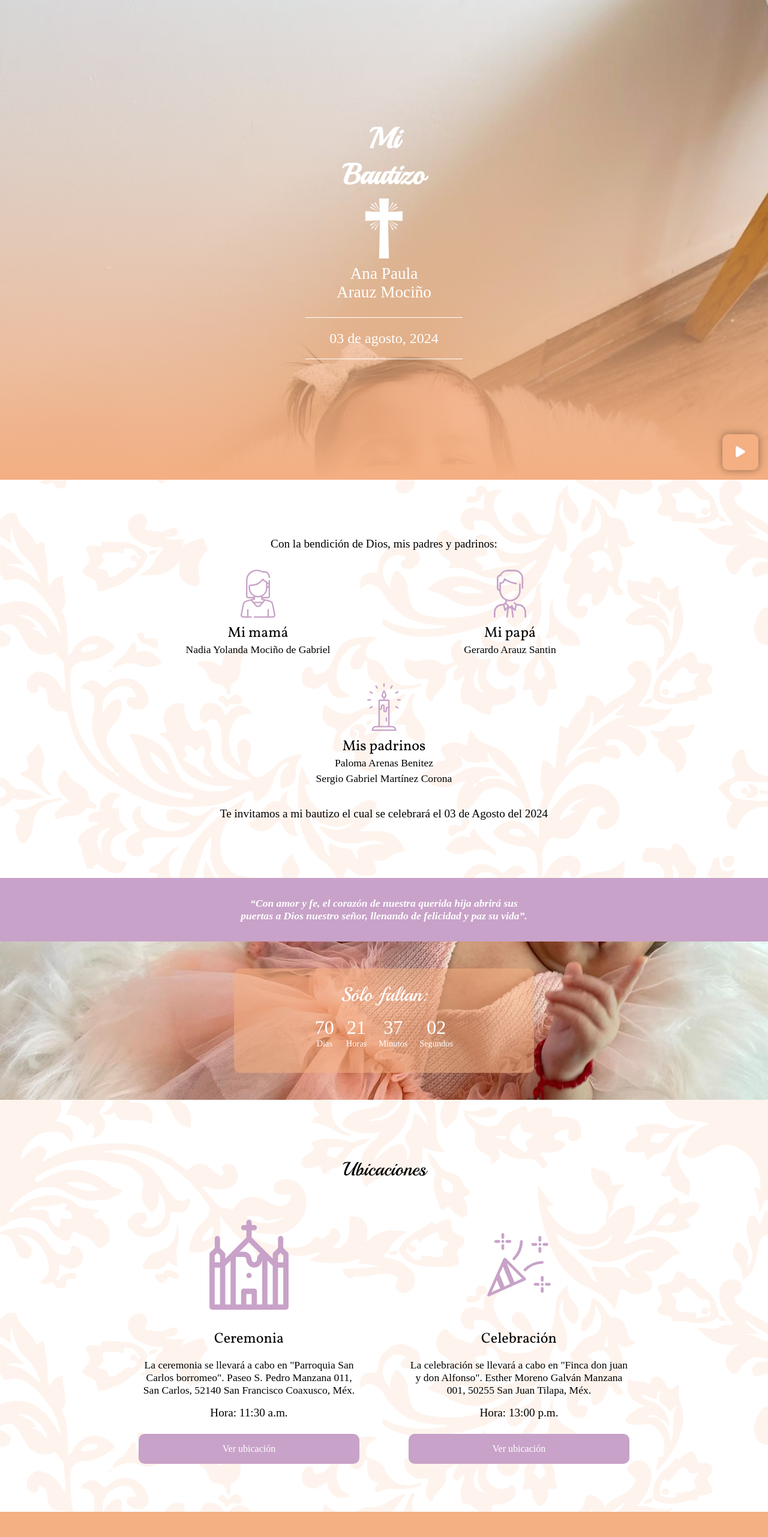
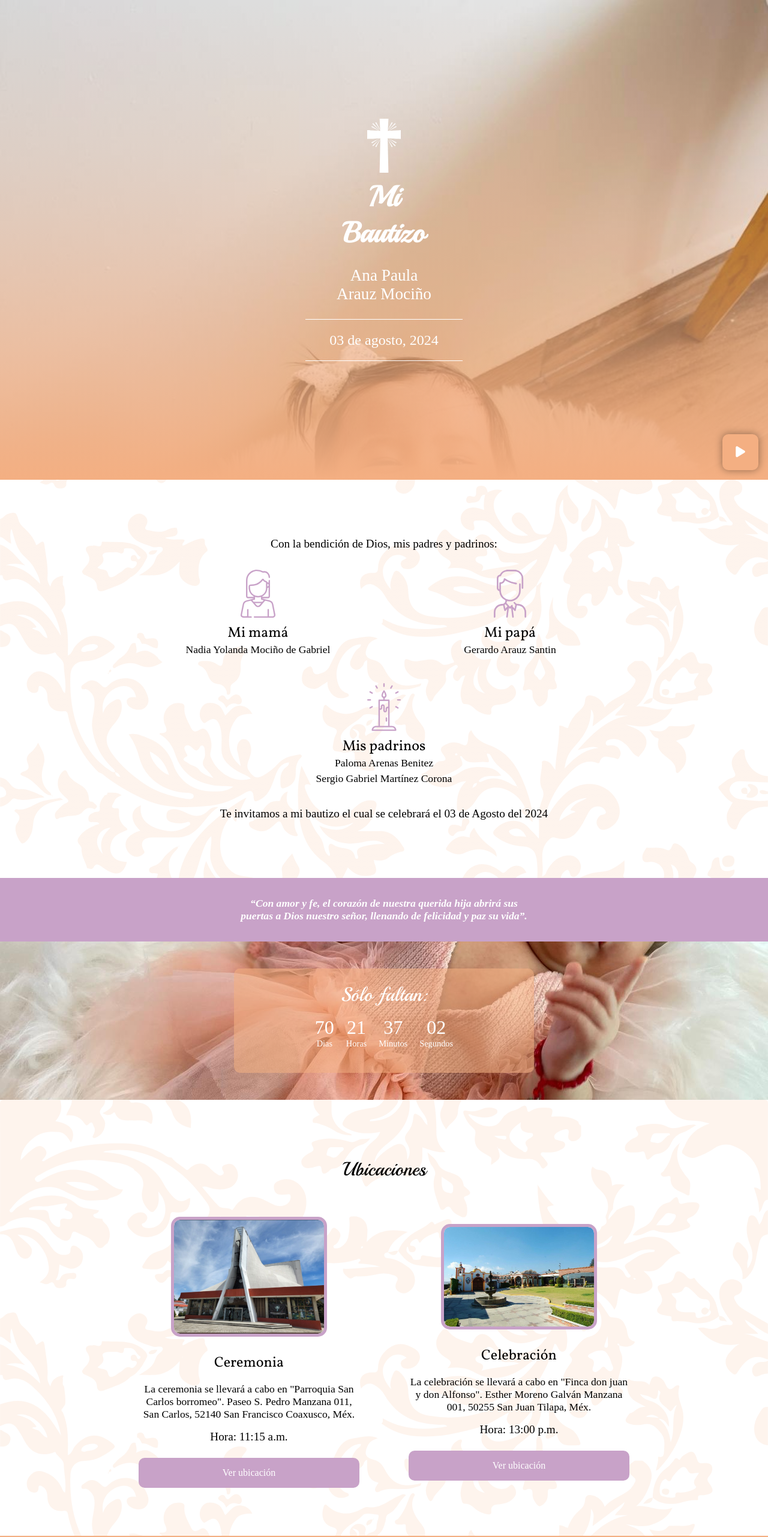
Before and after one commit to LeoGD1/invitaci-n-mi-bautizo-ana-paula-arauz-muci-o, a plain HTML site: page index.html in a window 1280 px wide. Shown: the top 2563 px of the page at 60% size. Drawn offline with nearby package versions, Linux system fonts and the light colour scheme; a web font is replaced by a local one.

Commit message:
cambios finales v-final

```diff
--- a/index.html
+++ b/index.html
@@ -39,9 +39,8 @@
     </div>
 
     <header class="principal">
-        <h1 class="principal__h1">Mi<br>Bautizo
-        </h1>
         <img src="src/logo-loader.svg" alt="logo bautizo" class="principal__img">
+        <h1 class="principal__h1">Mi<br>Bautizo</h1>
         <p class="principal__nombre">Ana Paula<br/>Arauz Mociño</p>
         <p class="principal__fecha">03 de agosto, 2024</p>
     </header>
@@ -117,14 +116,14 @@
                 <h1 class="ubicaciones__titulo anim">Ubicaciones</h1>
                 <div class="ubicaciones__cards">
                     <div class="ubicaciones__card anim">
-                        <img src="src/iglesia.svg" alt="iglesia icono" class="ubicaciones__icono">
+                        <img src="src/foto-ceremonia.jpg" alt="iglesia icono" class="ubicaciones__icono">
                         <h3 class="ubicaciones__subtitulo">Ceremonia</h3>
                         <p class="ubicacion__direccion">La ceremonia se llevará a cabo en "Parroquia San Carlos borromeo". Paseo S. Pedro Manzana 011, San Carlos, 52140 San Francisco Coaxusco, Méx.</p>
-                        <p class="ubicacion__hora">Hora: 11:30 a.m.</p>
+                        <p class="ubicacion__hora">Hora: 11:15 a.m.</p>
                         <a href="https://maps.app.goo.gl/vnxLwRucaAtaaKyW7" target="_blank" class="ubicacion__boton">Ver ubicación</a>
                     </div>
                     <div class="ubicaciones__card anim">
-                        <img src="src/celebracion.svg" alt="celebracion icono" class="ubicaciones__icono">
+                        <img src="src/foto-celebracion.jpg" alt="celebracion icono" class="ubicaciones__icono">
                         <h3 class="ubicaciones__subtitulo">Celebración</h3>
                         <p class="ubicacion__direccion">La celebración se llevará a cabo en "Finca don juan y don Alfonso". Esther Moreno Galván Manzana 001, 50255 San Juan Tilapa, Méx.</p>
                         <p class="ubicacion__hora">Hora: 13:00 p.m.</p>
@@ -141,18 +140,13 @@
                 <h2 class="itinerario__titulo anim">Iitinerario</h2>
                 <div class="itinerario__contenedor">
                     <div class="itinerario__actividad anim">
-                        <img src="src/coctel.svg" alt="cruz icono" class="itinerario__icono">
-                        <h3 class="itinerario__subtitulo">1. Coctel</h3>
-                        <p class="itinerario__texto">Hora: 13:00</p>
-                    </div>
-                    <div class="itinerario__actividad anim">
                         <img src="src/recepcion.svg" alt="icono" class="itinerario__icono">
-                        <h3 class="itinerario__subtitulo">2. Recepción</h3>
+                        <h3 class="itinerario__subtitulo">1. Recepción</h3>
                         <p class="itinerario__texto">Hora: 14:00</p>
                     </div>
                     <div class="itinerario__actividad anim">
                         <img src="src/comida.svg" alt=" icono" class="itinerario__icono">
-                        <h3 class="itinerario__subtitulo">3. Comida</h3>
+                        <h3 class="itinerario__subtitulo">2. Comida</h3>
                         <p class="itinerario__texto">Hora: 15:00</p>
                     </div>
                 </div>
--- a/stylesheets/principal.css
+++ b/stylesheets/principal.css
@@ -19,10 +19,11 @@
 .principal__h1 {
     font-size: 3rem;
     font-family: var(--text-titles);
+    margin-bottom: 1rem;
 }
 
 .principal__img {
-    height: 100px;
+    height: 90px;
 }
 
 .principal__nombre {
--- a/stylesheets/ubicaciones.css
+++ b/stylesheets/ubicaciones.css
@@ -40,8 +40,16 @@
 }
 
 .ubicaciones__icono {
-    height: 150px;
-    margin: 1rem 0;
+    max-width: 250px;
+    width: 100%;
+    margin: 1rem auto;
+    object-fit: contain;
+    outline: 5px solid var(--secondary-color);
+    border-radius: 10px;
+    -webkit-border-radius: 10px;
+    -moz-border-radius: 10px;
+    -ms-border-radius: 10px;
+    -o-border-radius: 10px;
 }
 
 .ubicaciones__subtitulo {
```
Also changed, not shown: src/foto-celebracion.jpg (added), src/foto-ceremonia.jpg (added).
